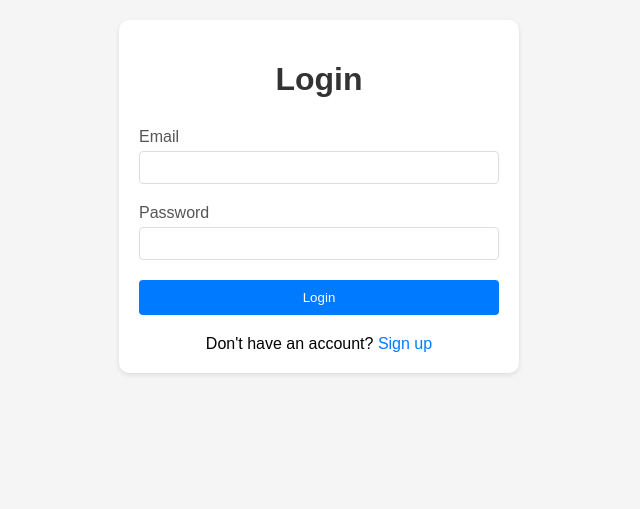
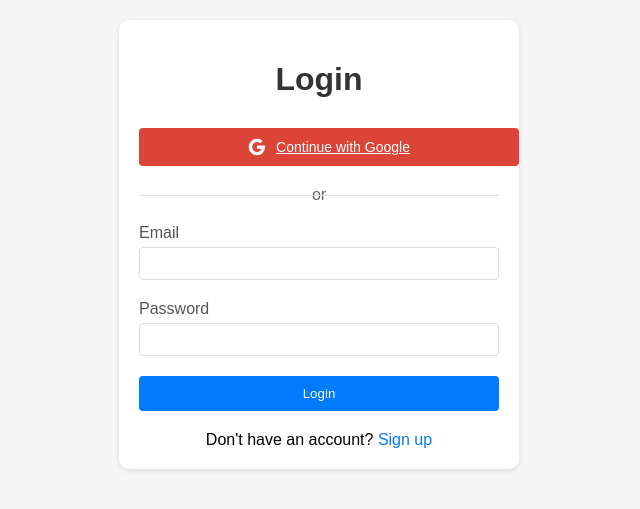
Before and after one commit to taufiqslhudin311/smartbin-app, a Flask app: page /login in a window 1280 px wide. Shown: the top 509 px of the page, without its empty margins (321-961 px from the left). Run offline with Flask 3, Linux system fonts and the light colour scheme.

Commit message:
feat: Add Google OAuth authentication with Supabase integration
- Add Google OAuth routes (/auth/google, /auth/google/callback)
- Integrate with Supabase for user management
- Add Google OAuth button to login page with proper styling
- Update requirements.txt with OAuth dependencies
- Add comprehensive setup documentation
- Support both OAuth and traditional email/password authentication
- Automatic user creation for new Google users
- Enhanced landing page with OAuth feature description

```diff
--- a/qr_flask_app/app.py
+++ b/qr_flask_app/app.py
@@ -1,9 +1,12 @@
 from flask import Flask, request, render_template, redirect, url_for, jsonify, session, flash
 from supabase import create_client
 import os
-from urllib.parse import parse_qs
+from urllib.parse import parse_qs, urlencode
+import requests
+import json
 
-from config import SUPABASE_URL, SUPABASE_KEY, PLASTIC_BOTTLE_POINT, ALUMINIUM_CAN_POINT
+from config import (SUPABASE_URL, SUPABASE_KEY, PLASTIC_BOTTLE_POINT, ALUMINIUM_CAN_POINT,
+                   GOOGLE_CLIENT_ID, GOOGLE_CLIENT_SECRET, GOOGLE_REDIRECT_URI, SUPABASE_AUTH_CALLBACK_URL)
 
 app = Flask(__name__)
 app.config['SECRET_KEY'] = os.urandom(24)
@@ -132,6 +135,116 @@ def logout():
     flash('You have been logged out', 'success')
     return redirect(url_for('login'))
 
+@app.route('/auth/google')
+def google_auth():
+    """Initiate Google OAuth flow"""
+    if not GOOGLE_CLIENT_ID:
+        flash('Google OAuth not configured', 'error')
+        return redirect(url_for('login'))
+
+    # Google OAuth URL parameters
+    params = {
+        'client_id': GOOGLE_CLIENT_ID,
+        'redirect_uri': GOOGLE_REDIRECT_URI,
+        'scope': 'openid email profile',
+        'response_type': 'code',
+        'access_type': 'offline',
+        'prompt': 'consent'
+    }
+
+    auth_url = f"https://accounts.google.com/o/oauth2/v2/auth?{urlencode(params)}"
+    return redirect(auth_url)
+
+@app.route('/auth/google/callback')
+def google_callback():
+    """Handle Google OAuth callback"""
+    code = request.args.get('code')
+    error = request.args.get('error')
+
+    if error:
+        flash(f'Google OAuth error: {error}', 'error')
+        return redirect(url_for('login'))
+
+    if not code:
+        flash('No authorization code received', 'error')
+        return redirect(url_for('login'))
+
+    try:
+        # Exchange code for tokens
+        token_data = {
+            'client_id': GOOGLE_CLIENT_ID,
+            'client_secret': GOOGLE_CLIENT_SECRET,
+            'code': code,
+            'grant_type': 'authorization_code',
+            'redirect_uri': GOOGLE_REDIRECT_URI
+        }
+
+        response = requests.post('https://oauth2.googleapis.com/token', data=token_data)
+        token_response = response.json()
+
+        if 'access_token' not in token_response:
+            flash('Failed to get access token from Google', 'error')
+            return redirect(url_for('login'))
+
+        access_token = token_response['access_token']
+
+        # Get user info from Google
+        user_info_response = requests.get(
+            f'https://www.googleapis.com/oauth2/v2/userinfo?access_token={access_token}'
+        )
+        user_info = user_info_response.json()
+
+        if 'email' not in user_info:
+            flash('Failed to get user information from Google', 'error')
+            return redirect(url_for('login'))
+
+        # Check if user exists in Supabase, if not create them
+        email = user_info['email']
+        first_name = user_info.get('given_name', '')
+        last_name = user_info.get('family_name', '')
+
+        # Query user from Supabase
+        response = supabase.table('user_data').select('*').eq('email', email).execute()
+
+        if response.data and len(response.data) > 0:
+            # User exists, log them in
+            user = response.data[0]
+            session['user_id'] = user['user_id']
+            session['email'] = user['email']
+            session['first_name'] = user['first_name']
+            session['last_name'] = user['last_name']
+            session['auth_provider'] = 'google'
+        else:
+            # User doesn't exist, create new user
+            user_data = {
+                'email': email,
+                'first_name': first_name,
+                'last_name': last_name,
+                'password': None,  # No password for OAuth users
+                'auth_provider': 'google'
+            }
+
+            response = supabase.table('user_data').insert(user_data).execute()
+
+            if response.data:
+                user = response.data[0]
+                session['user_id'] = user['user_id']
+                session['email'] = user['email']
+                session['first_name'] = user['first_name']
+                session['last_name'] = user['last_name']
+                session['auth_provider'] = 'google'
+            else:
+                flash('Error creating user account', 'error')
+                return redirect(url_for('login'))
+
+        flash('Successfully logged in with Google!', 'success')
+        return redirect(url_for('scan_page'))
+
+    except Exception as e:
+        flash(f'Error during Google authentication: {str(e)}', 'error')
+        print(f"Google OAuth error: {str(e)}")
+        return redirect(url_for('login'))
+
 @app.route('/api/scan', methods=['POST'])
 def scan():
     if 'user_id' not in session:
--- a/qr_flask_app/templates/landing.html
+++ b/qr_flask_app/templates/landing.html
@@ -283,6 +283,11 @@
                     <p>Simply scan QR codes from smart waste bins using your smartphone camera to earn rewards instantly.</p>
                 </div>
                 <div class="feature-card">
+                    <div class="feature-icon">🔐</div>
+                    <h3>Secure Login</h3>
+                    <p>Sign in quickly and securely with Google OAuth or traditional email authentication.</p>
+                </div>
+                <div class="feature-card">
                     <div class="feature-icon">♻️</div>
                     <h3>Eco-Friendly Rewards</h3>
                     <p>Earn points for every plastic bottle and can you recycle. Make a positive impact on the environment.</p>
--- a/qr_flask_app/templates/login.html
+++ b/qr_flask_app/templates/login.html
@@ -75,6 +75,47 @@
             background-color: #f8d7da;
             color: #721c24;
         }
+        .google-btn {
+            width: 100%;
+            padding: 10px;
+            background-color: #db4437;
+            color: white;
+            border: none;
+            border-radius: 4px;
+            cursor: pointer;
+            margin-bottom: 20px;
+            display: flex;
+            align-items: center;
+            justify-content: center;
+            gap: 10px;
+            font-size: 14px;
+        }
+        .google-btn:hover {
+            background-color: #c23321;
+        }
+        .google-icon {
+            width: 18px;
+            height: 18px;
+        }
+        .divider {
+            text-align: center;
+            margin: 20px 0;
+            position: relative;
+            color: #666;
+        }
+        .divider::before {
+            content: '';
+            position: absolute;
+            top: 50%;
+            left: 0;
+            right: 0;
+            height: 1px;
+            background-color: #ddd;
+        }
+        .divider span {
+            background-color: white;
+            padding: 0 15px;
+        }
     </style>
 </head>
 <body>
@@ -90,6 +131,21 @@
                 {% endfor %}
             {% endif %}
         {% endwith %}
+
+        <!-- Google OAuth Button -->
+        <a href="{{ url_for('google_auth') }}" class="google-btn">
+            <svg class="google-icon" viewBox="0 0 24 24">
+                <path fill="white" d="M22.56 12.25c0-.78-.07-1.53-.2-2.25H12v4.26h5.92c-.26 1.37-1.04 2.53-2.21 3.31v2.77h3.57c2.08-1.92 3.28-4.74 3.28-8.09z"/>
+                <path fill="white" d="M12 23c2.97 0 5.46-.98 7.28-2.66l-3.57-2.77c-.98.66-2.23 1.06-3.71 1.06-2.86 0-5.29-1.93-6.16-4.53H2.18v2.84C3.99 20.53 7.7 23 12 23z"/>
+                <path fill="white" d="M5.84 14.09c-.22-.66-.35-1.36-.35-2.09s.13-1.43.35-2.09V7.07H2.18C1.43 8.55 1 10.22 1 12s.43 3.45 1.18 4.93l2.85-2.22.81-.62z"/>
+                <path fill="white" d="M12 5.38c1.62 0 3.06.56 4.21 1.64l3.15-3.15C17.45 2.09 14.97 1 12 1 7.7 1 3.99 3.47 2.18 7.07l3.66 2.84c.87-2.6 3.3-4.53 6.16-4.53z"/>
+            </svg>
+            Continue with Google
+        </a>
+
+        <div class="divider">
+            <span>or</span>
+        </div>
 
         <form method="POST" action="{{ url_for('login') }}">
             <div class="form-group">
--- a/requirements.txt
+++ b/requirements.txt
@@ -6,3 +6,8 @@ pyzbar==0.1.9
 qrcode
 supabase
 gunicorn
+python-dotenv
+google-auth
+google-auth-oauthlib
+google-auth-httplib2
+requests
```
Also changed, not shown: GOOGLE_OAUTH_SETUP.md (added, +148 -0 lines), qr_flask_app/config.py (+8 -0 lines).
